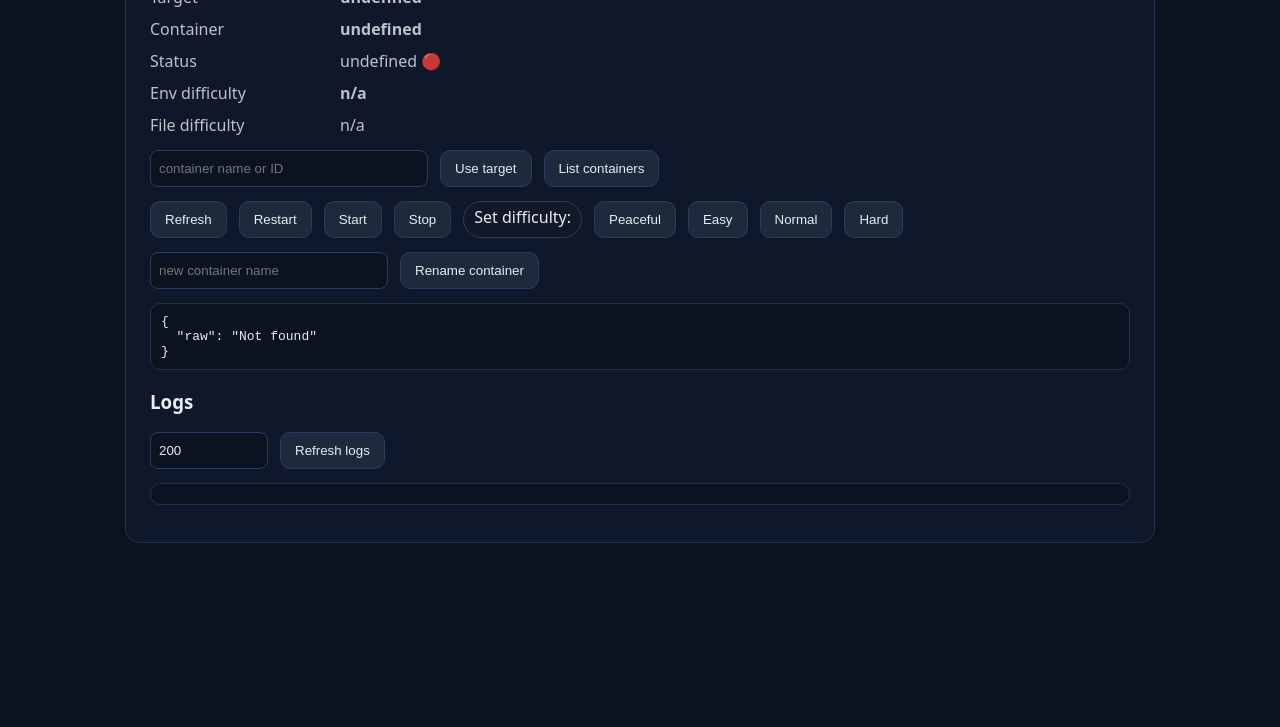
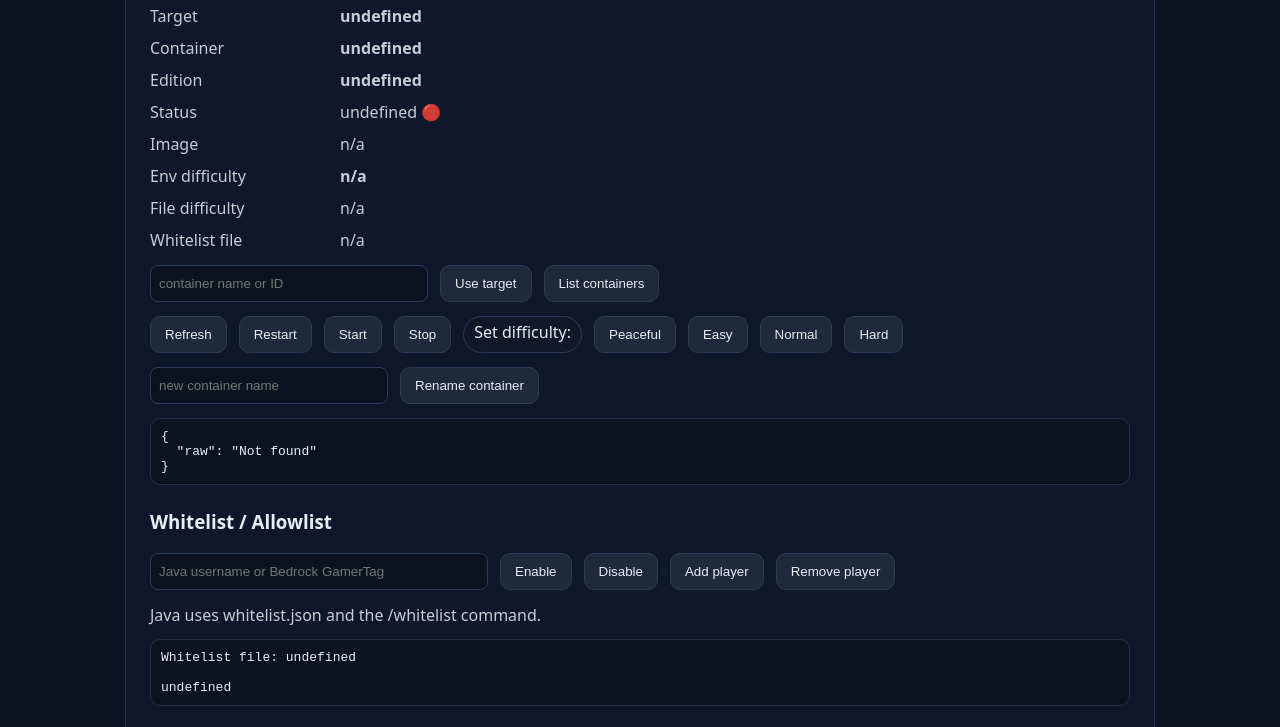
Before and after one commit to tm-LBenson/mc-server-manager, a website: page public/index.html in a window 1280 px wide. Shown: the part 124-851 px from the top of the page. Before the commit the page ends 800 px from the top, so only its background shows below. Drawn offline with Linux system fonts and the light colour scheme; no server answers.

Commit message:
Update HTML for Minecraft Server Control

```diff
--- a/public/index.html
+++ b/public/index.html
@@ -2,11 +2,8 @@
 <html>
   <head>
     <meta charset="utf-8" />
-    <meta
-      name="viewport"
-      content="width=device-width, initial-scale=1"
-    />
-    <title>Bedrock Server Control</title>
+    <meta name="viewport" content="width=device-width, initial-scale=1" />
+    <title>Minecraft Server Control</title>
     <style>
       html,
       body {
@@ -23,10 +20,9 @@
         border-radius: 14px;
         background: #0f172a;
       }
-      h1 {
-        margin: 0 0 12px;
-        font-weight: 700;
-        font-size: 24px;
+      h1,
+      h3 {
+        margin-top: 0;
       }
       .row {
         display: flex;
@@ -73,26 +69,20 @@
         align-items: center;
       }
       .muted {
-        opacity: 0.8;
+        opacity: 0.85;
+      }
+      .section {
+        margin-top: 24px;
       }
     </style>
   </head>
   <body>
     <div class="wrap">
-      <h1>Bedrock Server Control</h1>
-      <div
-        id="status"
-        class="muted"
-      >
-        loading…
-      </div>
+      <h1>Minecraft Server Control</h1>
+      <div id="status" class="muted">loading…</div>
 
       <div class="row">
-        <input
-          id="targetInput"
-          placeholder="container name or ID"
-          style="min-width: 260px"
-        />
+        <input id="targetInput" placeholder="container name or ID" style="min-width: 260px" />
         <button onclick="setTarget()">Use target</button>
         <button onclick="listContainers()">List containers</button>
       </div>
@@ -110,29 +100,33 @@
       </div>
 
       <div class="row">
-        <input
-          id="renameInput"
-          placeholder="new container name"
-          style="min-width: 220px"
-        />
+        <input id="renameInput" placeholder="new container name" style="min-width: 220px" />
         <button onclick="renameContainer()">Rename container</button>
       </div>
 
       <pre id="details"></pre>
 
+      <div class="section">
+        <h3>Whitelist / Allowlist</h3>
+        <div class="row">
+          <input id="playerInput" placeholder="Java username or Bedrock GamerTag" style="min-width: 320px" />
+          <button onclick="enableWhitelist(true)">Enable</button>
+          <button onclick="enableWhitelist(false)">Disable</button>
+          <button onclick="addPlayer()">Add player</button>
+          <button onclick="removePlayer()">Remove player</button>
+        </div>
+        <div id="whitelistNote" class="muted"></div>
+        <pre id="whitelist"></pre>
+      </div>
+
+      <div class="section">
         <h3>Logs</h3>
         <div class="row">
-        <input
-          id="logLines"
-          value="200"
-          style="width: 100px"
-        />
+          <input id="logLines" value="200" style="width: 100px" />
           <button onclick="showLogs()">Refresh logs</button>
         </div>
-      <pre
-        id="logs"
-        style="max-height: 360px"
-      ></pre>
+        <pre id="logs" style="max-height: 360px"></pre>
+      </div>
     </div>
 
     <script>
@@ -149,6 +143,11 @@
           return { raw: text };
         }
       }
+
+      function currentTarget() {
+        return document.getElementById("targetInput").value || undefined;
+      }
+
       async function refresh() {
         const t = await call("/api/target");
         if (t.target) document.getElementById("targetInput").value = t.target;
@@ -162,49 +161,51 @@
           <div class="kv">
             <div>Target</div><div><strong>${j.target}</strong></div>
             <div>Container</div><div><strong>${j.name}</strong></div>
+            <div>Edition</div><div><strong>${j.edition}</strong></div>
             <div>Status</div><div>${j.state} ${j.running ? "🟢" : "🔴"}</div>
-      <div>Env difficulty</div><div><strong>${
-        j.envDifficulty ?? "n/a"
-      }</strong></div>
+            <div>Image</div><div>${j.image ?? "n/a"}</div>
+            <div>Env difficulty</div><div><strong>${j.envDifficulty ?? "n/a"}</strong></div>
             <div>File difficulty</div><div>${j.fileDifficulty ?? "n/a"}</div>
+            <div>Whitelist file</div><div>${j.whitelistFile ?? "n/a"}</div>
           </div>`;
-        document.getElementById("details").textContent = JSON.stringify(
-          j,
-          null,
-          2,
-        );
+        document.getElementById("details").textContent = JSON.stringify(j, null, 2);
+        await loadWhitelist();
       }
+
       async function restart() {
-        const name = document.getElementById("targetInput").value || undefined;
-        const j = await call("/api/restart", "POST", { name });
+        const j = await call("/api/restart", "POST", { name: currentTarget() });
         if (j.error) alert(j.error);
         else {
           await new Promise((r) => setTimeout(r, 800));
           refresh();
         }
       }
+
       async function startC() {
-        const name = document.getElementById("targetInput").value || undefined;
-        const j = await call("/api/start", "POST", { name });
+        const j = await call("/api/start", "POST", { name: currentTarget() });
         if (j.error) alert(j.error);
         else refresh();
       }
+
       async function stopC() {
-        const name = document.getElementById("targetInput").value || undefined;
-        const j = await call("/api/stop", "POST", { name });
+        const j = await call("/api/stop", "POST", { name: currentTarget() });
         if (j.error) alert(j.error);
         else refresh();
       }
+
       async function setDiff(level) {
-        const name = document.getElementById("targetInput").value || undefined;
         if (!confirm("Change difficulty to " + level + "?")) return;
-        const j = await call("/api/difficulty", "POST", { level, name });
+        const j = await call("/api/difficulty", "POST", {
+          level,
+          name: currentTarget(),
+        });
         if (j.error) alert(j.error);
         else {
           await new Promise((r) => setTimeout(r, 1500));
           refresh();
         }
       }
+
       async function setTarget() {
         const name = document.getElementById("targetInput").value.trim();
         if (!name) return alert("enter a container name or ID");
@@ -212,37 +213,91 @@
         if (j.error) alert(j.error);
         else refresh();
       }
+
       async function listContainers() {
         const j = await call("/api/containers");
         if (j.error) return alert(j.error);
         const lines = j.containers
-          .map(
-            (c) => `${c.name}  (${c.id.slice(0, 12)})  ${c.image}  ${c.status}`,
-          )
+          .map((c) => `${c.name}  (${c.id.slice(0, 12)})  ${c.image}  ${c.status}`)
           .join("\n");
-        document.getElementById("logs").textContent =
-          lines || "No containers found";
+        document.getElementById("logs").textContent = lines || "No containers found";
       }
+
       async function renameContainer() {
         const newName = document.getElementById("renameInput").value.trim();
-        const name = document.getElementById("targetInput").value || undefined;
         if (!newName) return alert("enter a new name");
-        const j = await call("/api/rename", "POST", { name, newName });
+        const j = await call("/api/rename", "POST", {
+          name: currentTarget(),
+          newName,
+        });
         if (j.error) alert(j.error);
         else {
           document.getElementById("targetInput").value = j.target;
           refresh();
         }
       }
+
+      async function loadWhitelist() {
+        const qs = new URLSearchParams();
+        if (currentTarget()) qs.set("name", currentTarget());
+        const j = await call("/api/whitelist" + (qs.toString() ? `?${qs.toString()}` : ""));
+        if (j.error) {
+          document.getElementById("whitelist").textContent = "Unavailable: " + j.error;
+          document.getElementById("whitelistNote").textContent = "";
+          return;
+        }
+        const label = j.edition === "bedrock" ? "Allowlist" : "Whitelist";
+        document.getElementById("whitelist").textContent = `${label} file: ${j.file}\n\n${JSON.stringify(j.entries, null, 2)}`;
+        document.getElementById("whitelistNote").textContent =
+          j.edition === "bedrock"
+            ? "Bedrock uses allowlist.json and the /allowlist command. If a GamerTag has spaces, enter it exactly as shown in Xbox Live."
+            : "Java uses whitelist.json and the /whitelist command.";
+      }
+
+      async function enableWhitelist(enabled) {
+        const j = await call("/api/whitelist/enable", "POST", {
+          name: currentTarget(),
+          enabled,
+        });
+        if (j.error) return alert(j.error);
+        if (j.note) alert(j.note);
+        await refresh();
+      }
+
+      async function addPlayer() {
+        const player = document.getElementById("playerInput").value.trim();
+        if (!player) return alert("enter a player name");
+        const j = await call("/api/whitelist/add", "POST", {
+          name: currentTarget(),
+          player,
+          autoEnable: true,
+        });
+        if (j.error) return alert(j.error);
+        if (j.note) alert(j.note);
+        await refresh();
+      }
+
+      async function removePlayer() {
+        const player = document.getElementById("playerInput").value.trim();
+        if (!player) return alert("enter a player name");
+        const j = await call("/api/whitelist/remove", "POST", {
+          name: currentTarget(),
+          player,
+        });
+        if (j.error) return alert(j.error);
+        if (j.note) alert(j.note);
+        await refresh();
+      }
+
       async function showLogs() {
         const lines = document.getElementById("logLines").value || "200";
-        const name = document.getElementById("targetInput").value || undefined;
         const qs = new URLSearchParams({ lines });
-        if (name) qs.set("name", name);
+        if (currentTarget()) qs.set("name", currentTarget());
         const r = await fetch("/api/logs?" + qs.toString());
         const t = await r.text();
         document.getElementById("logs").textContent = t;
       }
+
       refresh();
     </script>
   </body>
```
Lines whose indentation alone changed are shown as unchanged.
